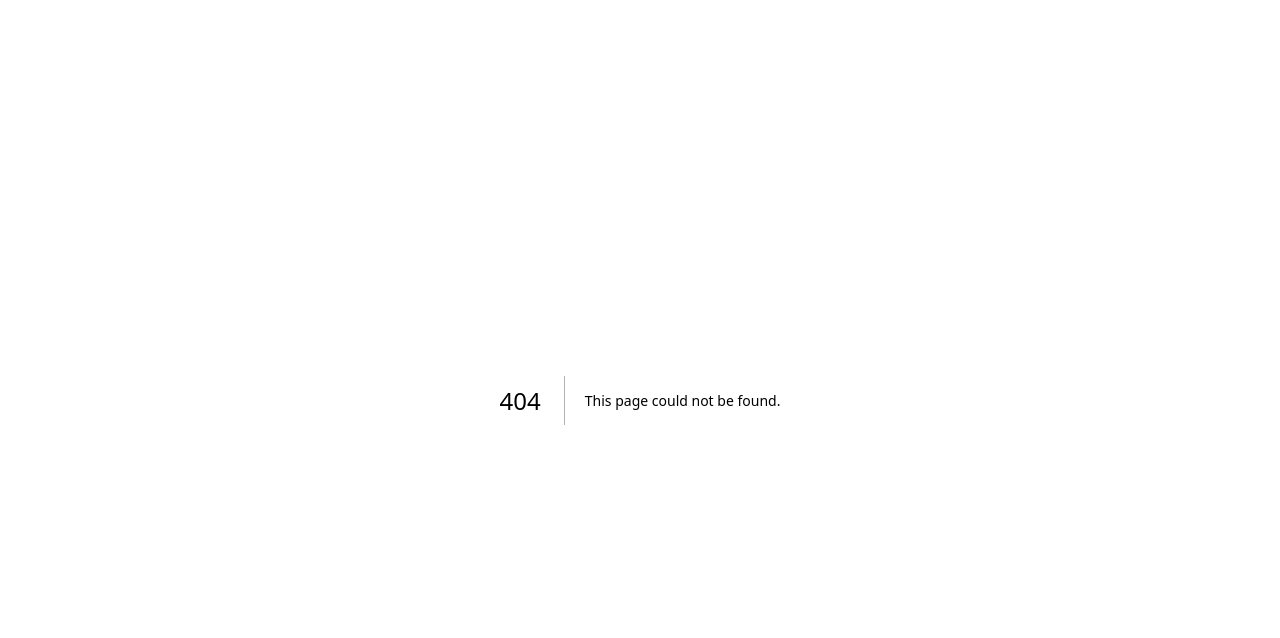
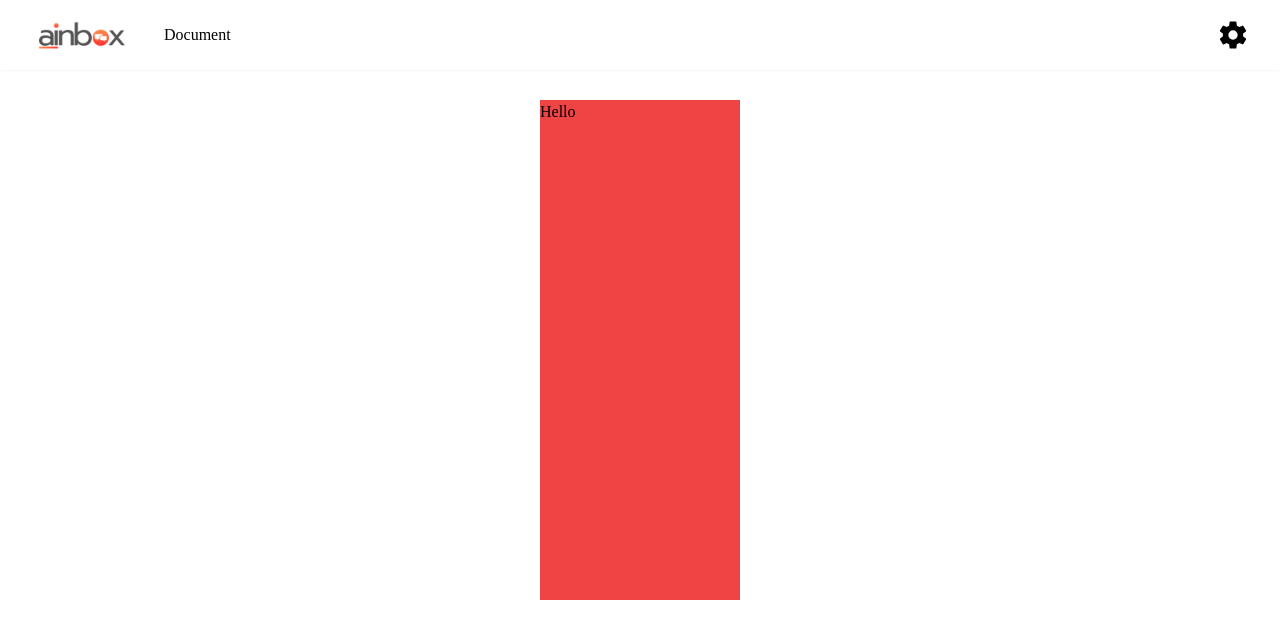
Before and after one commit to PattanasakGit/ainbox_website, a Next.js app in the folder frontend/: page /channel_manager in a window 1280 px wide. Before the commit this address had no page. Shown: the top 638 px of the page. Built offline with nearby package versions, Linux system fonts and the light colour scheme; a web font is replaced by a local one.

Commit message:
fix: fix bug in portal

```diff
--- /dev/null
+++ b/frontend/src/app/channel_manager/layout.tsx
@@ -0,0 +1,15 @@
+import React from "react";
+import NavbarPortal from "../../components/Portal/NavbarPortal/NavbarPortal";
+
+export default function PortalLayout({
+  children,
+}: {
+  children: React.ReactNode;
+}) {
+  return (
+    <>
+      <NavbarPortal />
+      {children}
+    </>
+  );
+}
--- /dev/null
+++ b/frontend/src/app/channel_manager/page.tsx
@@ -0,0 +1,14 @@
+import React from "react";
+import SidebarPortal from "../../components/Portal/SidebarPortal/SidebarPortal";
+
+const channel_manager: React.FC = () => {
+
+  return (
+    <section className="flex justify-center items-center">
+      <SidebarPortal/>
+
+    </section>
+  );
+};
+
+export default channel_manager;
--- a/frontend/src/app/portal/forgetpassword/page.tsx
+++ b/frontend/src/app/forget_password/page.tsx
@@ -54,7 +54,7 @@ const ForgotPassword: React.FC = () => {
           </div>
         )}
         <div className="mt-4">
-          <a href="/portal/login" className="text-orange-500 hover:underline">
+          <a href="/login" className="text-orange-500 hover:underline">
             กลับไปยังหน้าล็อกอิน
           </a>
         </div>
--- a/frontend/src/app/portal/login/page.tsx
+++ b/frontend/src/app/login/page.tsx
@@ -35,15 +35,22 @@ const Login: React.FC = () => {
           >
             เข้าสู่ระบบ
           </button>
+          <Link href="/channel_manager" >
+            <button
+              className="w-full bg-green-500 text-white py-2 my-4 rounded-md hover:bg-green-600 transition-colors duration-200"
+            >
+              ปุ่มนี้สมมติว่า Login ได้ DEV MODE
+            </button>
+          </Link>
         </form>
         <div className="my-4">
-          <Link href="/portal/forgetpassworld" className="text-orange-500 hover:underline">
+          <Link href="/forget_password" className="text-orange-500 hover:underline">
             ลืมรหัสผ่าน
           </Link>
         </div>
         <div>
             คุณยังไม่มีบัญชีผู้ใช้งานใช่ไหม
-            <Link href="/portal/signup" className="text-orange-500 hover:underline">
+            <Link href="/signup" className="text-orange-500 hover:underline">
                 สมัครสมาชิกใหม่
             </Link>
         </div>
--- a/frontend/src/app/portal/layout.tsx
+++ /dev/null
@@ -1,13 +0,0 @@
-import React from 'react';
-
-export default function PortalLayout({ children }: { children: React.ReactNode }) {
-  return (
-    <html lang="th">
-      <body>
-        <div className="bg-[url('/bg.webp')] bg-cover bg-no-repeat bg-fixed w-screen h-screen">
-          {children}
-        </div>
-      </body>
-    </html>
-  );
-}
--- a/frontend/src/app/portal/signup/page.tsx
+++ b/frontend/src/app/signup/page.tsx
@@ -105,7 +105,7 @@ const SignUp: React.FC = () => {
         <div>
           คุณมีบัญชีผู้ใช้งานแล้วใช่ไหม
           <Link
-            href="/portal/login"
+            href="/login"
             className="text-orange-500 hover:underline"
           >
             เข้าสู่ระบบ
--- /dev/null
+++ b/frontend/src/components/Portal/NavbarPortal/NavbarPortal.tsx
@@ -0,0 +1,22 @@
+"use client";
+import Image from "next/image";
+import React from "react";
+import { IoSettingsSharp } from "react-icons/io5";
+import { ainboxData } from "../../../store/LandingPage/HomeData";
+
+const NavbarPortal: React.FC = () => {
+  return (
+    <nav className="h-[70px] flex justify-between items-center w-full fixed top-0 z-[1000] bg-[#ffffff] shadow-sm px-2 lg:px-8">
+      <div className="flex">
+        <Image src={ainboxData.img.logo} alt="logo" width={100} height={150} />
+        <button className="mx-8">
+          Document
+        </button>
+      </div>
+      <div>
+        <IoSettingsSharp size={30}/>
+      </div>
+    </nav>
+  );
+};
+export default NavbarPortal;
--- /dev/null
+++ b/frontend/src/components/Portal/SidebarPortal/SidebarPortal.tsx
@@ -0,0 +1,11 @@
+"use client";
+
+import React, { useState } from "react";
+const SidebarPortal: React.FC = () => {
+  return (
+    <section className="mt-[100px] h-[500px] w-[200px] bg-red-500">
+      <h1> Hello </h1>
+    </section>
+  );
+};
+export default SidebarPortal;
```
